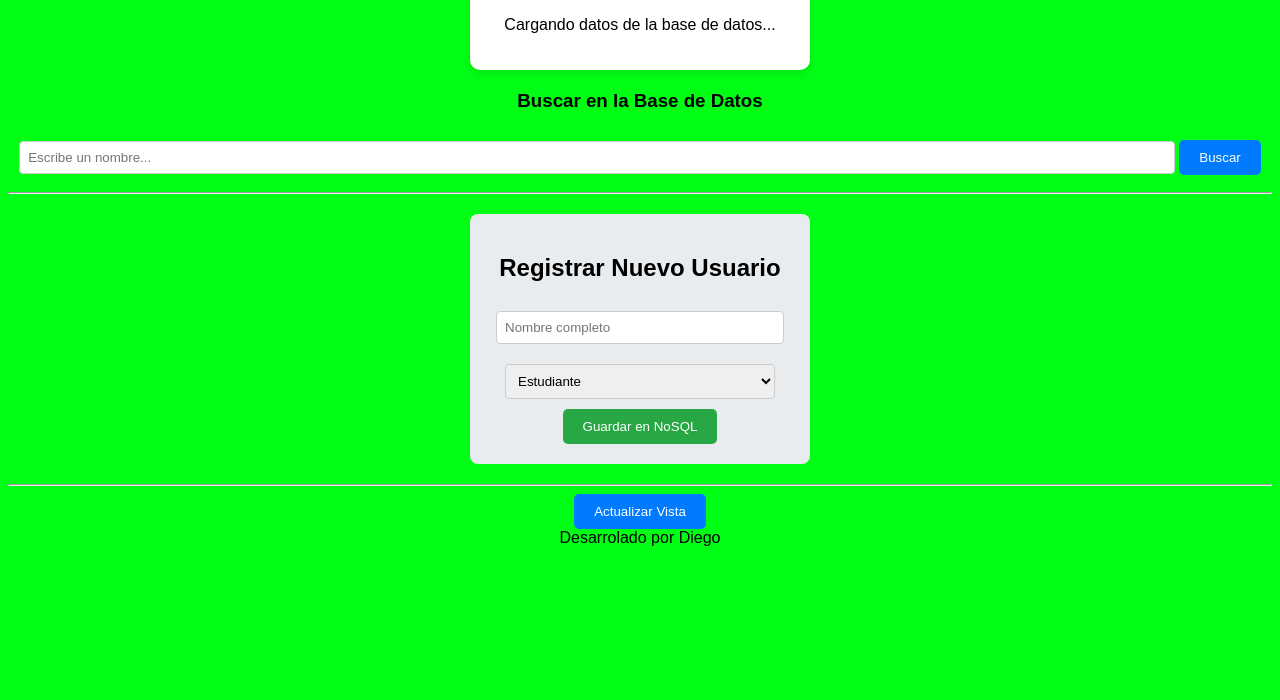
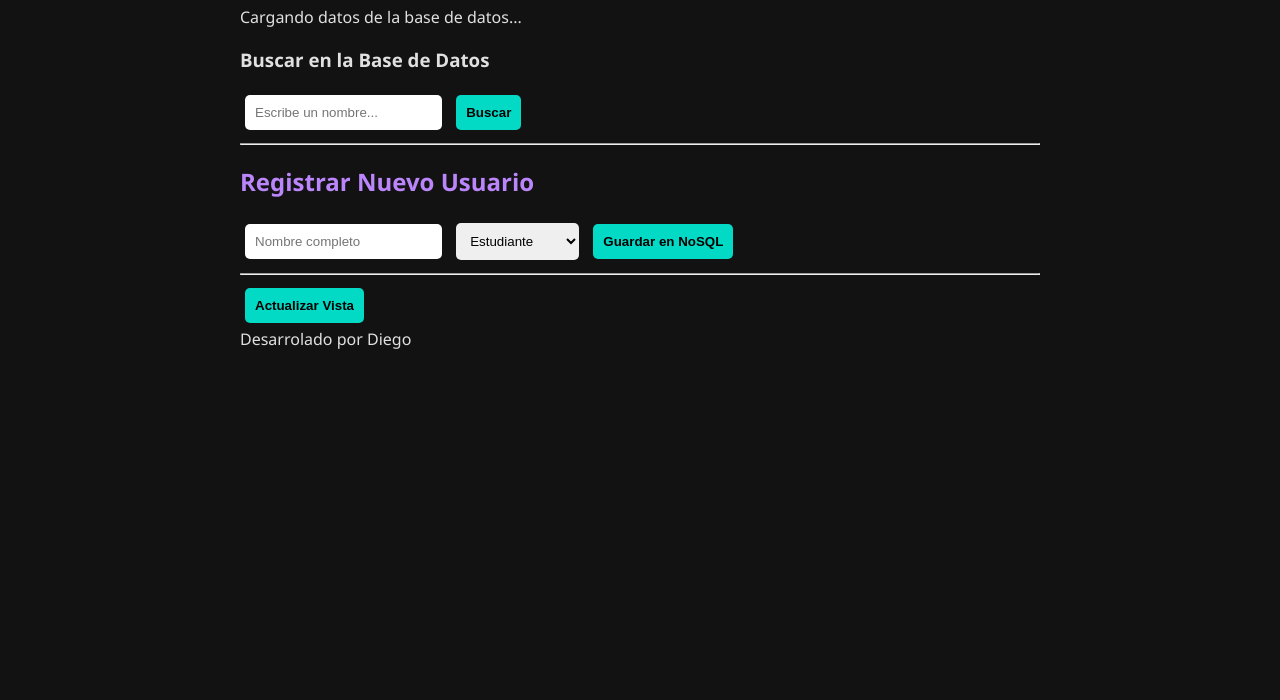
Before and after one commit to D3v0R/inventario-multimedia, a website: page index.html in a window 1280 px wide. Shown: the part 100-800 px from the top of the page. Drawn offline with Linux system fonts and the light colour scheme.

Commit message:
Aquí describe lo que cambiaste, ej: Agregué rutas de CRUD

```diff
--- a/style.css
+++ b/style.css
@@ -1,54 +1,44 @@
 body {
-    font-family: Arial, sans-serif;
-    background-color: #00ff15;
-    text-align: center;
+    font-family: 'Segoe UI', sans-serif;
+    background-color: #121212;
+    color: #e0e0e0;
+    padding: 20px;
+    max-width: 800px;
+    margin: auto;
 }
 
-#contenedor-datos {
-    background: white;
-    margin: 20px auto;
-    padding: 20px;
-    width: 300px;
+h1, h2 { color: #bb86fc; }
+
+.card {
+    background: #1e1e1e;
+    padding: 15px;
     border-radius: 10px;
-    box-shadow: 0px 4px 8px rgba(0,0,0,0.1);
+    margin-bottom: 20px;
+    box-shadow: 0 4px 6px rgba(0,0,0,0.3);
+}
+
+input, select, button {
+    padding: 10px;
+    margin: 5px;
+    border-radius: 5px;
+    border: none;
 }
 
 button {
-    padding: 10px 20px;
-    background-color: #007bff;
-     color: white;
-    border: none;
-    border-radius: 5px;
+    background-color: #03dac6;
+    color: #000;
     cursor: pointer;
+    font-weight: bold;
 }
 
-#registro-usuario {
-    background: #e9ecef;
-padding: 20px;
-margin: 20px auto;
-width: 300px;
-border-radius: 8px;
+button:hover { background-color: #018786; }
+
+.btn-eliminar { background-color: #cf6679; }
+.btn-editar { background-color: #ffb74d; }
+
+#contenedor-datos table {
+    width: 100%;
+    border-collapse: collapse;
 }
-input, select {
-width: 90%;
-padding: 8px;
-margin: 10px 0;
-border: 1px solid #ccc;
-border-radius: 4px;
-}
-#btn-guardar {
-background-color: #28a745; /* Verde para indicar "crear" */
-}
-tarjeta-usuario {
-border: 1px solid #ddd;
-padding: 15px;
-margin-bottom: 10px;
-background: #fff;
-border-left: 5px solid #dc3545; /* Rojo para indicar peligro/borrado */
-text-align: left;
-}
-.btn-borrar {
-background-color: #dc3545;
-font-size: 0.8em;
-padding: 5px 10px;
-}
+
+td, th { padding: 10px; border-bottom: 1px solid #333; }
```
